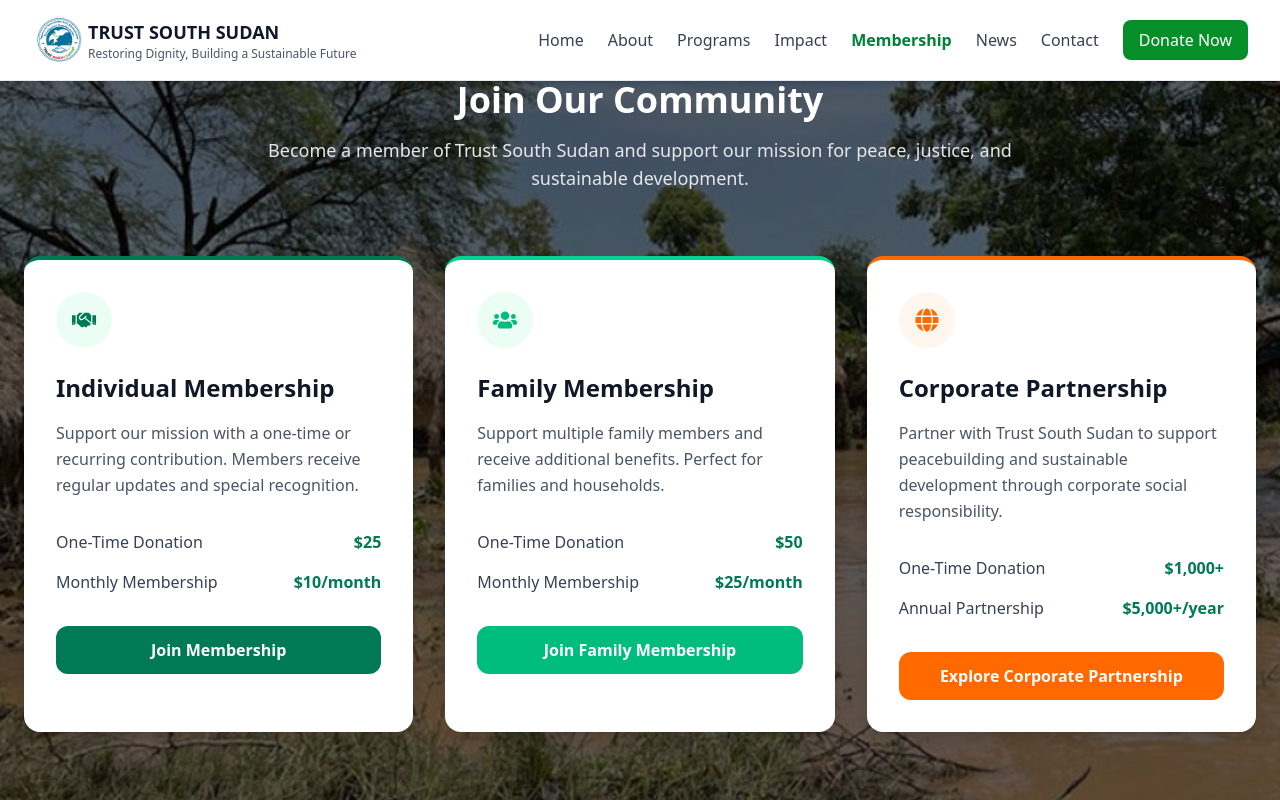
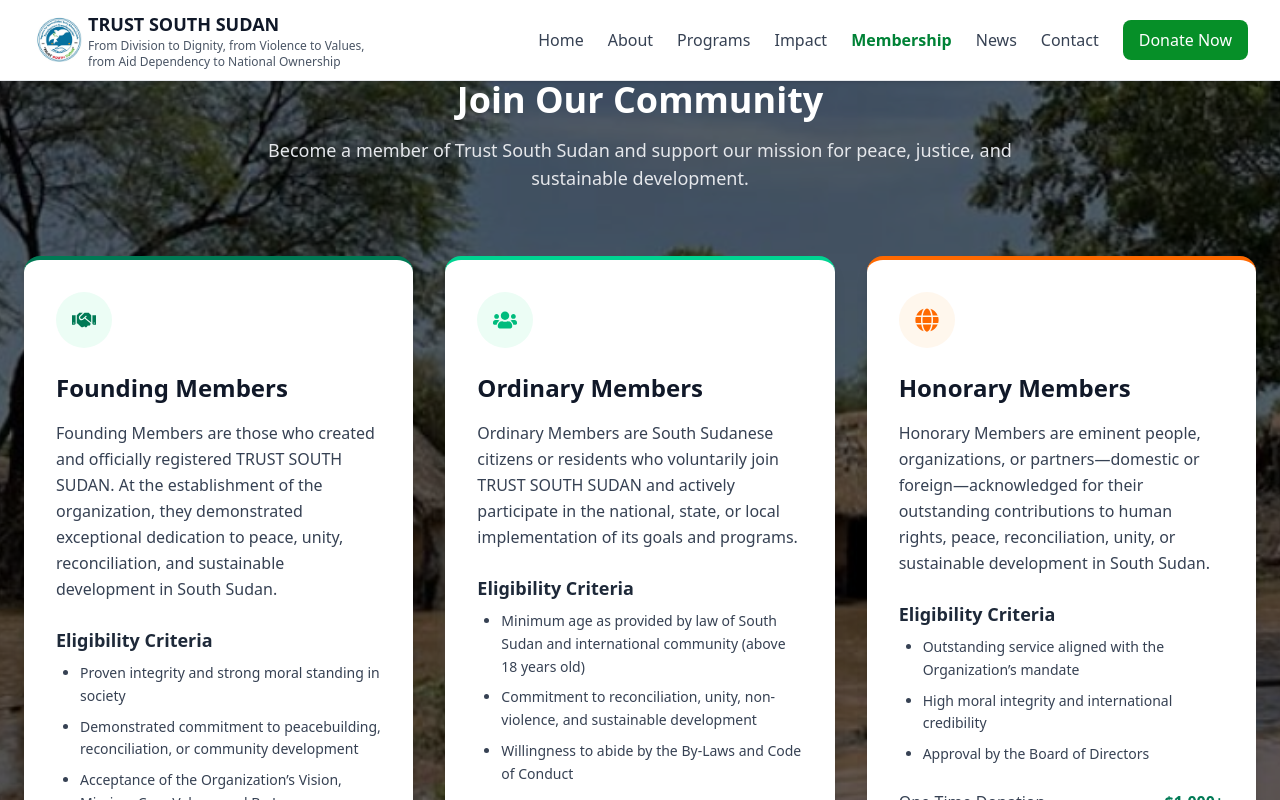
Before and after one commit to Gattuoch/Trust-South-Sudan, a React (Vite) app: page /membership in a window 1280 px wide. Shown: the top 800 px of the page. Built offline with nearby package versions, Linux system fonts and the light colour scheme.

Commit message:
slogan change

```diff
--- a/src/Components/Home/Navar.jsx
+++ b/src/Components/Home/Navar.jsx
@@ -32,7 +32,7 @@
               Trust South Sudan
             </span>
             <span className="text-xs text-gray-600">
-              Restoring Dignity, Building a Sustainable Future
+              From Division to Dignity, from Violence to Values, <br />from Aid Dependency to National Ownership
             </span>
           </div>
         </Link>
--- a/src/Components/Membership/JoinCommunity.jsx
+++ b/src/Components/Membership/JoinCommunity.jsx
@@ -9,21 +9,85 @@
   const images = [heroImage1, heroImage2, heroImage3];
   const [currentIndex, setCurrentIndex] = useState(0);
 
+  // Carousel effect
   useEffect(() => {
     const interval = setInterval(() => {
       setCurrentIndex((prev) => (prev + 1) % images.length);
-    }, 3000); // smoother transition
+    }, 3000);
 
     return () => clearInterval(interval);
   }, [images.length]);
 
+  // Membership data
+  const memberships = [
+    {
+      title: "Founding Members",
+      icon: <FaHandshake className="text-emerald-700 text-2xl" />,
+      border: "border-emerald-700",
+      iconBg: "bg-emerald-50",
+      description:
+        "Founding Members are those who created and officially registered TRUST SOUTH SUDAN. At the establishment of the organization, they demonstrated exceptional dedication to peace, unity, reconciliation, and sustainable development in South Sudan.",
+      criteria: [
+        "Proven integrity and strong moral standing in society",
+        "Demonstrated commitment to peacebuilding, reconciliation, or community development",
+        "Acceptance of the Organization’s Vision, Mission, Core Values, and By-Laws",
+      ],
+      donation: "$25",
+      monthly: "$10/month",
+      buttonText: "Join Membership",
+      buttonColor: "bg-emerald-700 hover:bg-emerald-800",
+    },
+    {
+      title: "Ordinary Members",
+      icon: <FaUsers className="text-emerald-500 text-2xl" />,
+      border: "border-emerald-400",
+      iconBg: "bg-emerald-50",
+      description:
+        "Ordinary Members are South Sudanese citizens or residents who voluntarily join TRUST SOUTH SUDAN and actively participate in the national, state, or local implementation of its goals and programs.",
+      criteria: [
+        "Minimum age as provided by law of South Sudan and international community (above 18 years old)",
+        "Commitment to reconciliation, unity, non-violence, and sustainable development",
+        "Willingness to abide by the By-Laws and Code of Conduct",
+      ],
+      donation: "$50",
+      monthly: "$25/month",
+      buttonText: "Join Family Membership",
+      buttonColor: "bg-emerald-500 hover:bg-emerald-600",
+    },
+    {
+      title: "Honorary Members",
+      icon: <FaGlobe className="text-orange-500 text-2xl" />,
+      border: "border-orange-500",
+      iconBg: "bg-orange-50",
+      description:
+        "Honorary Members are eminent people, organizations, or partners—domestic or foreign—acknowledged for their outstanding contributions to human rights, peace, reconciliation, unity, or sustainable development in South Sudan.",
+      criteria: [
+        "Outstanding service aligned with the Organization’s mandate",
+        "High moral integrity and international credibility",
+        "Approval by the Board of Directors",
+      ],
+      donation: "$1,000+",
+      monthly: "$5,000+/year",
+      buttonText: "Explore Corporate Partnership",
+      buttonColor: "bg-orange-500 hover:bg-orange-600",
+    },
+  ];
+
   return (
-    <section
-      className="relative bg-cover bg-center bg-no-repeat py-20"
-      style={{ backgroundImage: `url(${images[currentIndex]})` }}
-    >
-      {/* Overlay */}
+    <section className="relative py-20">
+      {/* Background Carousel */}
+      <div className="absolute inset-0">
+        {images.map((img, index) => (
+          <div
+            key={index}
+            className={`absolute inset-0 bg-cover bg-center transition-opacity duration-1000 ${
+              index === currentIndex ? "opacity-100" : "opacity-0"
+            }`}
+            style={{ backgroundImage: `url(${img})` }}
+          />
+        ))}
         <div className="absolute inset-0 bg-black/60" />
+      </div>
 
       <div className="relative max-w-7xl mx-auto px-6">
         {/* Header */}
@@ -39,104 +103,65 @@
 
         {/* Cards */}
         <div className="grid grid-cols-1 md:grid-cols-3 gap-8">
-          {/* Individual */}
-          <div className="bg-white rounded-2xl shadow-lg p-8 border-t-4 border-emerald-700 hover:shadow-xl transition">
-            <div className="w-14 h-14 flex items-center justify-center rounded-full bg-emerald-50 mb-6">
-              <FaHandshake className="text-emerald-700 text-2xl" />
+          {memberships.map((member, i) => (
+            <div
+              key={i}
+              className={`bg-white rounded-2xl shadow-lg p-8 border-t-4 ${member.border} hover:shadow-xl transition`}
+            >
+              <div
+                className={`w-14 h-14 flex items-center justify-center rounded-full ${member.iconBg} mb-6`}
+              >
+                {member.icon}
               </div>
 
               <h3 className="text-2xl font-bold text-gray-900 mb-4">
-              Individual Membership
+                {member.title}
               </h3>
 
-            <p className="text-gray-600 mb-8 leading-relaxed">
-              Support our mission with a one-time or recurring contribution.
-              Members receive regular updates and special recognition.
+              <p className="text-gray-700 mb-6 leading-relaxed">
+                {member.description}
               </p>
 
-            <div className="space-y-4 mb-8">
+              {/* Eligibility Criteria */}
+              <div className="mt-6">
+                <h4 className="text-lg font-semibold text-gray-800 mb-2">
+                  Eligibility Criteria
+                </h4>
+                <ul className="list-disc pl-6 space-y-2 text-gray-700 text-sm leading-relaxed">
+                  {member.criteria.map((item, idx) => (
+                    <li key={idx}>{item}</li>
+                  ))}
+                </ul>
+              </div>
+
+              {/* Donations */}
+              <div className="space-y-4 my-6">
                 <div className="flex justify-between text-gray-700">
                   <span>One-Time Donation</span>
-                <span className="font-semibold text-emerald-700">$25</span>
+                  <span className="font-semibold text-emerald-700">
+                    {member.donation}
+                  </span>
                 </div>
                 <div className="flex justify-between text-gray-700">
-                <span>Monthly Membership</span>
+                  <span>
+                    {member.title === "Honorary Members"
+                      ? "Annual Partnership"
+                      : "Monthly Membership"}
+                  </span>
                   <span className="font-semibold text-emerald-700">
-                  $10/month
+                    {member.monthly}
                   </span>
                 </div>
               </div>
 
-            <button className="w-full rounded-xl bg-emerald-700 py-3 text-white font-semibold hover:bg-emerald-800 transition">
-              Join Membership
+              {/* Button */}
+              <button
+                className={`w-full rounded-xl py-3 text-white font-semibold transition ${member.buttonColor}`}
+              >
+                {member.buttonText}
               </button>
             </div>
-
-          {/* Family */}
-          <div className="bg-white rounded-2xl shadow-lg p-8 border-t-4 border-emerald-400 hover:shadow-xl transition">
-            <div className="w-14 h-14 flex items-center justify-center rounded-full bg-emerald-50 mb-6">
-              <FaUsers className="text-emerald-500 text-2xl" />
-            </div>
-
-            <h3 className="text-2xl font-bold text-gray-900 mb-4">
-              Family Membership
-            </h3>
-
-            <p className="text-gray-600 mb-8 leading-relaxed">
-              Support multiple family members and receive additional benefits.
-              Perfect for families and households.
-            </p>
-
-            <div className="space-y-4 mb-8">
-              <div className="flex justify-between text-gray-700">
-                <span>One-Time Donation</span>
-                <span className="font-semibold text-emerald-700">$50</span>
-              </div>
-              <div className="flex justify-between text-gray-700">
-                <span>Monthly Membership</span>
-                <span className="font-semibold text-emerald-700">
-                  $25/month
-                </span>
-              </div>
-            </div>
-
-            <button className="w-full rounded-xl bg-emerald-500 py-3 text-white font-semibold hover:bg-emerald-600 transition">
-              Join Family Membership
-            </button>
-          </div>
-
-          {/* Corporate */}
-          <div className="bg-white rounded-2xl shadow-lg p-8 border-t-4 border-orange-500 hover:shadow-xl transition">
-            <div className="w-14 h-14 flex items-center justify-center rounded-full bg-orange-50 mb-6">
-              <FaGlobe className="text-orange-500 text-2xl" />
-            </div>
-
-            <h3 className="text-2xl font-bold text-gray-900 mb-4">
-              Corporate Partnership
-            </h3>
-
-            <p className="text-gray-600 mb-8 leading-relaxed">
-              Partner with Trust South Sudan to support peacebuilding and
-              sustainable development through corporate social responsibility.
-            </p>
-
-            <div className="space-y-4 mb-8">
-              <div className="flex justify-between text-gray-700">
-                <span>One-Time Donation</span>
-                <span className="font-semibold text-emerald-700">$1,000+</span>
-              </div>
-              <div className="flex justify-between text-gray-700">
-                <span>Annual Partnership</span>
-                <span className="font-semibold text-emerald-700">
-                  $5,000+/year
-                </span>
-              </div>
-            </div>
-
-            <button className="w-full rounded-xl bg-orange-500 py-3 text-white font-semibold hover:bg-orange-600 transition">
-              Explore Corporate Partnership
-            </button>
-          </div>
+          ))}
         </div>
       </div>
     </section>
```
Also changed, not shown: src/Components/Home/Mission.jsx (+57 -46 lines). Lines whose indentation alone changed are shown as unchanged.
